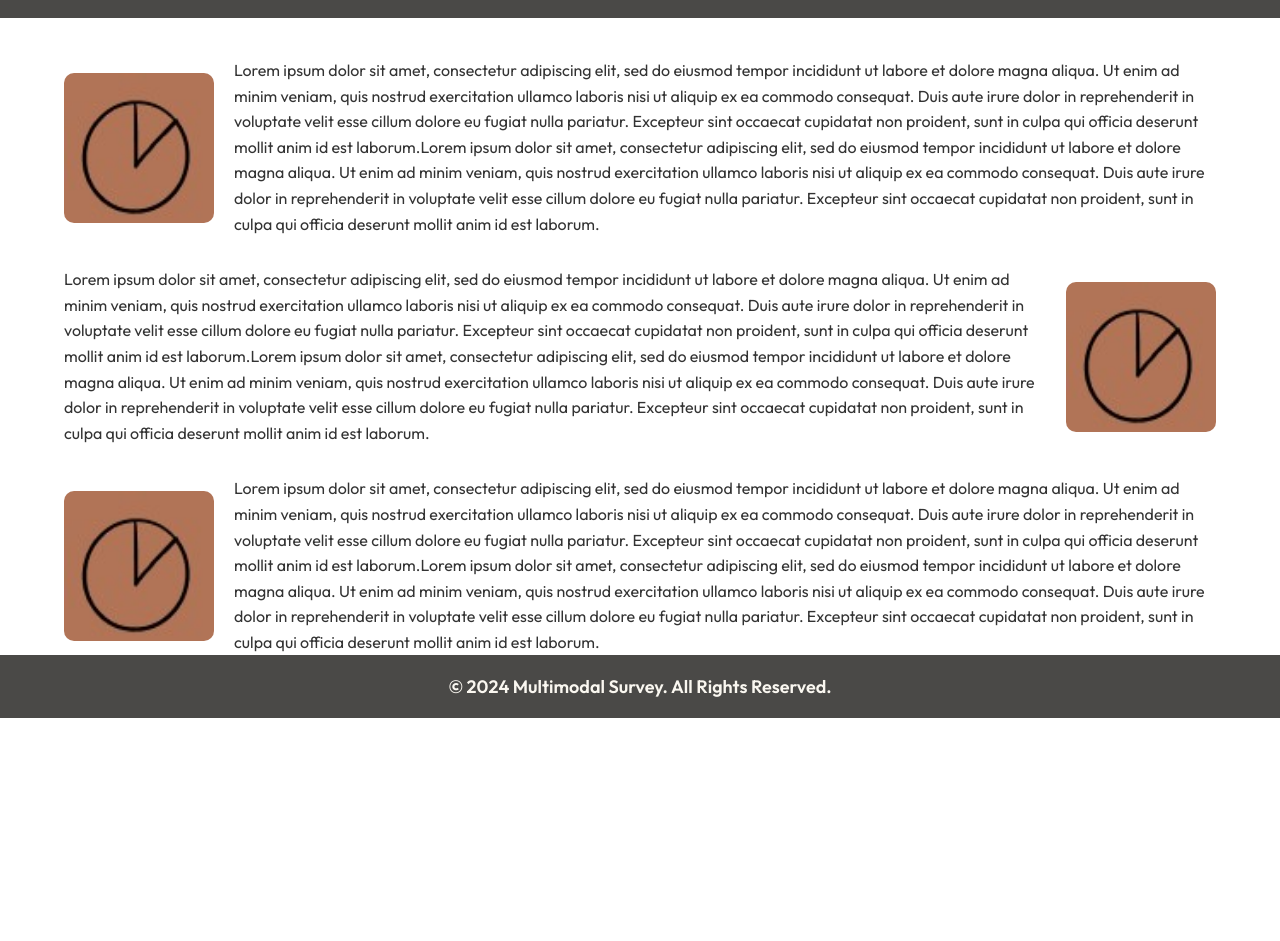
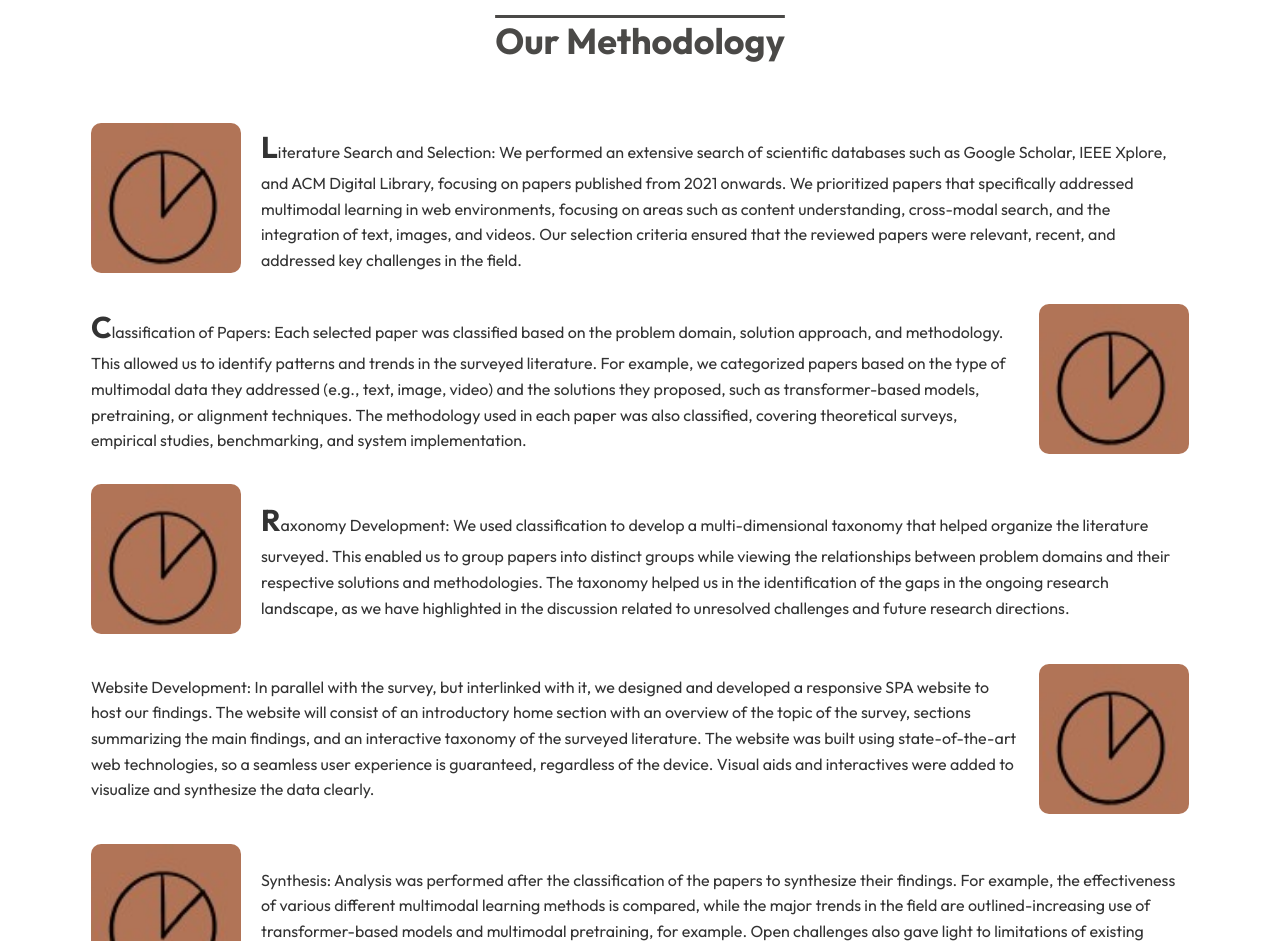
Before and after one commit to mepripri/MultimodalSurvey, a React (Create React App) app: page /MultimodalSurvey/Methodology in a window 1280 px wide. Shown: the part 151-1092 px from the top of the page. Before the commit the page ends 869 px from the top, so only its background shows below. Built offline with nearby package versions, Linux system fonts and the light colour scheme.

Commit message:
second commit 2

```diff
--- a/src/components/Header/Header.css
+++ b/src/components/Header/Header.css
@@ -51,3 +51,29 @@
   border-radius: 50px;
   padding: 40px;
 }
+
+@media (max-width: 768px) {
+  .header {
+    display: flex;
+    flex-direction: column-reverse;
+    justify-content: space-evenly;
+    align-items: center;
+  }
+  .header .header-h1-p {
+    width: 90%;
+    align-items: center;
+  }
+  .header .header-img {
+    width: 80%;
+  }
+  .header-img img {
+    width: 100%;
+  }
+  .header-h1-p h1 {
+    font-size: 30px;
+    text-align: center;
+  }
+  .header-btn {
+    margin-left: 0px;
+  }
+}
--- a/src/components/Methodology/Methodology.css
+++ b/src/components/Methodology/Methodology.css
@@ -3,10 +3,10 @@
 }
 
 .section-title-methodology {
-  font-size: 28px;
+  text-decoration: overline;
+  font-size: 36px;
   font-weight: bold;
-  color: #faf7f0;
-  background-color: #4a4947;
+  color: #4a4947;
   padding: 20px;
   text-align: center;
   margin-bottom: 40px;
--- a/src/components/Methodology/Methodology.jsx
+++ b/src/components/Methodology/Methodology.jsx
@@ -4,6 +4,10 @@ import meth1 from "../../assets/meth1.jpg";
 
 function Methodology() {
   return (
+    <div className="pad-div">
+      <div className="hr-div">
+        <hr /> <hr />
+      </div>
       <div className="methodology-container" id="methodology">
         <h2 className="section-title-methodology">Our Methodology</h2>
         <div className="methodology-content">
@@ -14,20 +18,16 @@ function Methodology() {
               className="methodology-image"
             />
             <p>
-            Lorem ipsum dolor sit amet, consectetur adipiscing elit, sed do
-            eiusmod tempor incididunt ut labore et dolore magna aliqua. Ut enim
-            ad minim veniam, quis nostrud exercitation ullamco laboris nisi ut
-            aliquip ex ea commodo consequat. Duis aute irure dolor in
-            reprehenderit in voluptate velit esse cillum dolore eu fugiat nulla
-            pariatur. Excepteur sint occaecat cupidatat non proident, sunt in
-            culpa qui officia deserunt mollit anim id est laborum.Lorem ipsum
-            dolor sit amet, consectetur adipiscing elit, sed do eiusmod tempor
-            incididunt ut labore et dolore magna aliqua. Ut enim ad minim
-            veniam, quis nostrud exercitation ullamco laboris nisi ut aliquip ex
-            ea commodo consequat. Duis aute irure dolor in reprehenderit in
-            voluptate velit esse cillum dolore eu fugiat nulla pariatur.
-            Excepteur sint occaecat cupidatat non proident, sunt in culpa qui
-            officia deserunt mollit anim id est laborum.
+              <span style={{ fontSize: "30px", fontWeight: "bold" }}>L</span>
+              iterature Search and Selection: We performed an extensive search
+              of scientific databases such as Google Scholar, IEEE Xplore, and
+              ACM Digital Library, focusing on papers published from 2021
+              onwards. We prioritized papers that specifically addressed
+              multimodal learning in web environments, focusing on areas such as
+              content understanding, cross-modal search, and the integration of
+              text, images, and videos. Our selection criteria ensured that the
+              reviewed papers were relevant, recent, and addressed key
+              challenges in the field.
             </p>
           </div>
           <div className="methodology-row">
@@ -37,20 +37,16 @@ function Methodology() {
               className="methodology-image"
             />
             <p>
-            Lorem ipsum dolor sit amet, consectetur adipiscing elit, sed do
-            eiusmod tempor incididunt ut labore et dolore magna aliqua. Ut enim
-            ad minim veniam, quis nostrud exercitation ullamco laboris nisi ut
-            aliquip ex ea commodo consequat. Duis aute irure dolor in
-            reprehenderit in voluptate velit esse cillum dolore eu fugiat nulla
-            pariatur. Excepteur sint occaecat cupidatat non proident, sunt in
-            culpa qui officia deserunt mollit anim id est laborum.Lorem ipsum
-            dolor sit amet, consectetur adipiscing elit, sed do eiusmod tempor
-            incididunt ut labore et dolore magna aliqua. Ut enim ad minim
-            veniam, quis nostrud exercitation ullamco laboris nisi ut aliquip ex
-            ea commodo consequat. Duis aute irure dolor in reprehenderit in
-            voluptate velit esse cillum dolore eu fugiat nulla pariatur.
-            Excepteur sint occaecat cupidatat non proident, sunt in culpa qui
-            officia deserunt mollit anim id est laborum.
+              <span style={{ fontSize: "30px", fontWeight: "bold" }}>C</span>
+              lassification of Papers: Each selected paper was classified based
+              on the problem domain, solution approach, and methodology. This
+              allowed us to identify patterns and trends in the surveyed
+              literature. For example, we categorized papers based on the type
+              of multimodal data they addressed (e.g., text, image, video) and
+              the solutions they proposed, such as transformer-based models,
+              pretraining, or alignment techniques. The methodology used in each
+              paper was also classified, covering theoretical surveys, empirical
+              studies, benchmarking, and system implementation.
             </p>
           </div>
           <div className="methodology-row">
@@ -60,21 +56,52 @@ function Methodology() {
               className="methodology-image"
             />
             <p>
-            Lorem ipsum dolor sit amet, consectetur adipiscing elit, sed do
-            eiusmod tempor incididunt ut labore et dolore magna aliqua. Ut enim
-            ad minim veniam, quis nostrud exercitation ullamco laboris nisi ut
-            aliquip ex ea commodo consequat. Duis aute irure dolor in
-            reprehenderit in voluptate velit esse cillum dolore eu fugiat nulla
-            pariatur. Excepteur sint occaecat cupidatat non proident, sunt in
-            culpa qui officia deserunt mollit anim id est laborum.Lorem ipsum
-            dolor sit amet, consectetur adipiscing elit, sed do eiusmod tempor
-            incididunt ut labore et dolore magna aliqua. Ut enim ad minim
-            veniam, quis nostrud exercitation ullamco laboris nisi ut aliquip ex
-            ea commodo consequat. Duis aute irure dolor in reprehenderit in
-            voluptate velit esse cillum dolore eu fugiat nulla pariatur.
-            Excepteur sint occaecat cupidatat non proident, sunt in culpa qui
-            officia deserunt mollit anim id est laborum.
+              <span style={{ fontSize: "30px", fontWeight: "bold" }}>R</span>
+              axonomy Development: We used classification to develop a
+              multi-dimensional taxonomy that helped organize the literature
+              surveyed. This enabled us to group papers into distinct groups
+              while viewing the relationships between problem domains and their
+              respective solutions and methodologies. The taxonomy helped us in
+              the identification of the gaps in the ongoing research landscape,
+              as we have highlighted in the discussion related to unresolved
+              challenges and future research directions.
             </p>
+          </div>
+          <div className="methodology-row">
+            <img
+              src={meth1}
+              alt="Methodology Image"
+              className="methodology-image"
+            />
+            <p>
+              Website Development: In parallel with the survey, but interlinked
+              with it, we designed and developed a responsive SPA website to
+              host our findings. The website will consist of an introductory
+              home section with an overview of the topic of the survey, sections
+              summarizing the main findings, and an interactive taxonomy of the
+              surveyed literature. The website was built using state-of-the-art
+              web technologies, so a seamless user experience is guaranteed,
+              regardless of the device. Visual aids and interactives were added
+              to visualize and synthesize the data clearly.
+            </p>
+          </div>
+          <div className="methodology-row">
+            <img
+              src={meth1}
+              alt="Methodology Image"
+              className="methodology-image"
+            />
+            <p>
+              Synthesis: Analysis was performed after the classification of the
+              papers to synthesize their findings. For example, the
+              effectiveness of various different multimodal learning methods is
+              compared, while the major trends in the field are
+              outlined-increasing use of transformer-based models and multimodal
+              pretraining, for example. Open challenges also gave light to
+              limitations of existing approaches analyzed in specific areas that
+              need further investigation.
+            </p>
+          </div>
         </div>
       </div>
     </div>
```
Lines whose indentation alone changed are shown as unchanged.
